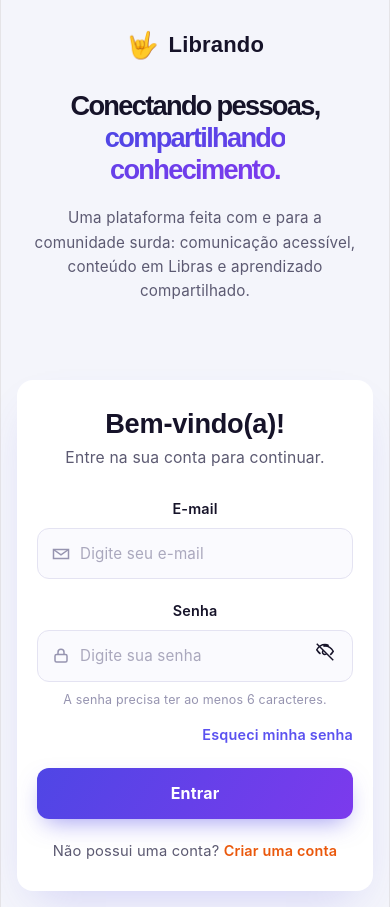
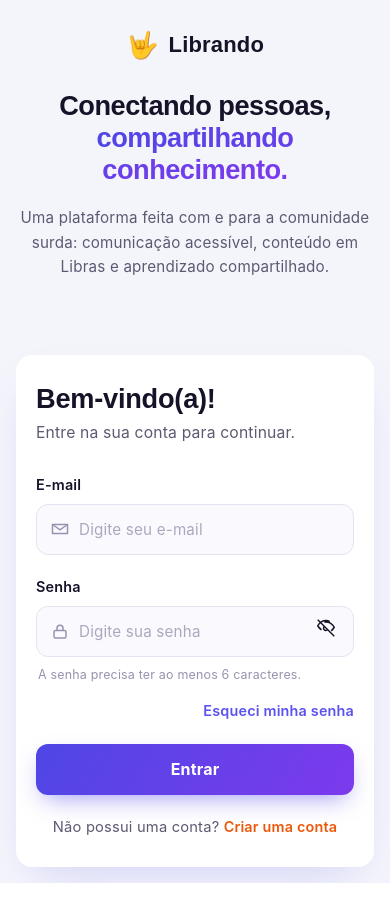
Before and after one commit to angeldanylo35-ux/librando00, a Vue app in the folder frontend/: page /login in a window 390 px wide. After the commit the page ends 883 px from the top, so only its background shows below. Built offline with nearby package versions, Linux system fonts and the light colour scheme; no server answers.

Commit message:
Update style.css

```diff
--- a/frontend/src/style.css
+++ b/frontend/src/style.css
@@ -296,3 +296,48 @@ code {
     border-right-color: var(--border);
   }
 }
+
+/* Ajustes globais para responsividade */
+html,
+body {
+  width: 100%;
+  min-width: 0;
+  min-height: 100%;
+  margin: 0;
+  overflow-x: clip;
+}
+
+#app {
+  width: 100%;
+  max-width: none;
+  min-width: 0;
+  min-height: 100svh;
+  margin: 0;
+  border: none;
+  text-align: left;
+  display: block;
+  box-sizing: border-box;
+}
+
+#app *,
+#app *::before,
+#app *::after {
+  box-sizing: border-box;
+}
+
+img,
+video {
+  max-width: 100%;
+}
+
+@media (max-width: 640px) {
+  h1 {
+    font-size: 1.75rem;
+    letter-spacing: -0.5px;
+    margin: 0 0 1rem;
+  }
+
+  h2 {
+    font-size: 1.25rem;
+  }
+}
```
